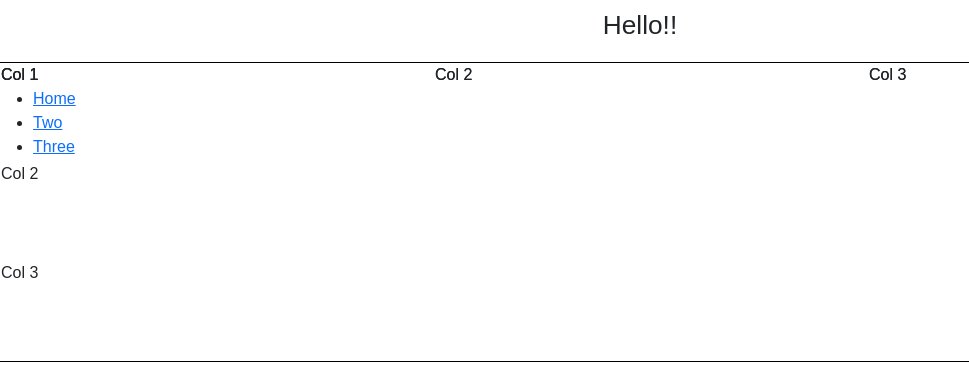
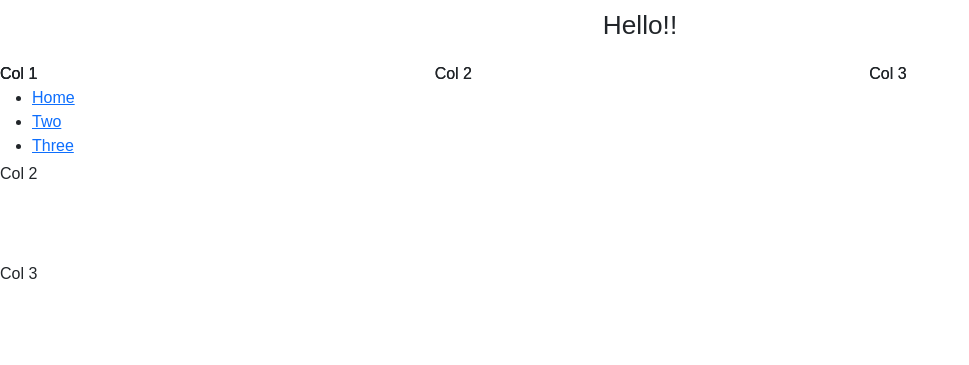
Before and after one commit to Pieter-devries/Pieter-devries.github.io, a plain HTML site: page site/index.html in a window 1280 px wide. Shown: the whole page, without its empty margins (0-969 px from the left). Drawn offline with Linux system fonts and the light colour scheme; files that its build step writes are made by us from their sources; files whose address does not match are found by name.

Commit message:
Update styles.css

```diff
--- a/module2-solution/css/styles.css
+++ b/module2-solution/css/styles.css
@@ -11,8 +11,6 @@
   right: 0;
   position: absolute;
   height: 300px;
-/*  margin: 0px 10px 0px 10px;*/
-  border: 1px solid black;
 }
 section {
   background-color: lightgrey;
```
